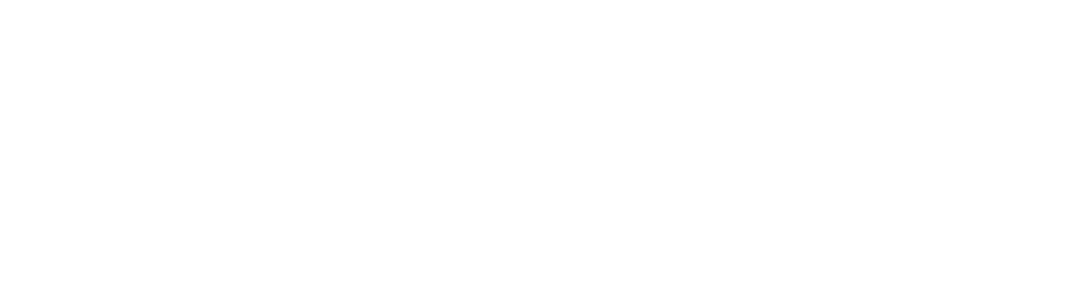
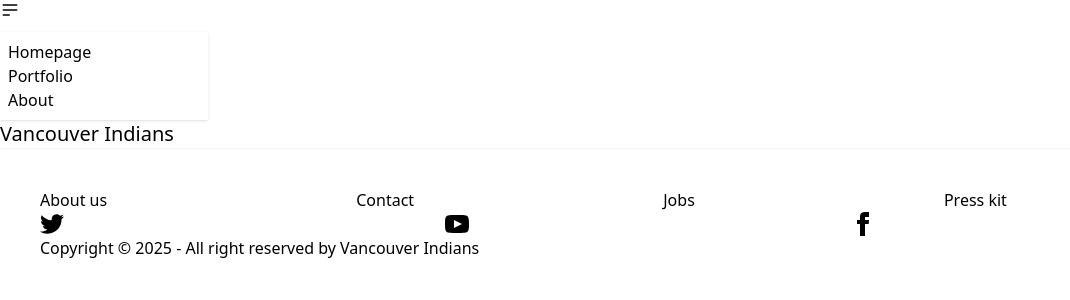
Before and after one commit to prateek-balani/vancouver-indians, a React (Vite) app in the folder van-indians/: page /events in a window 1280 px wide. Shown: the top 300 px of the page, without its empty margins (0-1070 px from the left). Built offline with nearby package versions, Linux system fonts and the light colour scheme.

Commit message:
added navbar and footer to app.jsx

```diff
--- a/van-indians/src/App.jsx
+++ b/van-indians/src/App.jsx
@@ -1,22 +1,30 @@
 import { useState } from 'react'
 
 
-import {BrowserRouter as Router, Routes, Route} from 'react-router-dom'
+import { BrowserRouter as Router, Routes, Route } from 'react-router-dom'
 import Home from './pages/home'
 import FAQ from './pages/FAQ'
 import Gallery from './pages/Gallery'
 import Events from './pages/Events'
+import Navbar from './components/navbar';
+import Footer from './components/footer';
 
 function App() {
-  return(
+  return (
     <Router>
+      <>
+     <Navbar />
       <Routes>
         <Route path="/" element={<Home />} />
         <Route path="/gallery" element={<Gallery />} />
         <Route path="/faq" element={<FAQ />} />
         <Route path="/events" element={<Events />} />
       </Routes>
+      <Footer />
+       </>
     </Router>
+
+
   );
 
 }
--- a/van-indians/src/components/navbar.jsx
+++ b/van-indians/src/components/navbar.jsx
@@ -14,7 +14,7 @@
       </div>
       <ul
         tabIndex={0}
-        className="menu menu-sm dropdown-content bg-base-100 rounded-box z-1 mt-3 w-52 p-2 shadow">
+        className="menu menu-sm dropdown-content bg-white rounded-box z-1 mt-3 w-52 p-2 shadow">
         <li><a>Homepage</a></li>
         <li><a>Portfolio</a></li>
         <li><a>About</a></li>
@@ -22,10 +22,10 @@
     </div>
   </div>
   <div className="navbar-center">
-    <a className="btn btn-ghost text-xl">daisyUI</a>
+    <a className="btn btn-ghost text-xl">Vancouver Indians</a>
   </div>
   <div className="navbar-end">
-    <button className="btn btn-ghost btn-circle">
+    {/* <button className="btn btn-ghost btn-circle">
       <svg xmlns="http://www.w3.org/2000/svg" className="h-5 w-5" fill="none" viewBox="0 0 24 24" stroke="currentColor"> <path strokeLinecap="round" strokeLinejoin="round" strokeWidth="2" d="M21 21l-6-6m2-5a7 7 0 11-14 0 7 7 0 0114 0z" /> </svg>
     </button>
     <button className="btn btn-ghost btn-circle">
@@ -33,7 +33,7 @@
         <svg xmlns="http://www.w3.org/2000/svg" className="h-5 w-5" fill="none" viewBox="0 0 24 24" stroke="currentColor"> <path strokeLinecap="round" strokeLinejoin="round" strokeWidth="2" d="M15 17h5l-1.405-1.405A2.032 2.032 0 0118 14.158V11a6.002 6.002 0 00-4-5.659V5a2 2 0 10-4 0v.341C7.67 6.165 6 8.388 6 11v3.159c0 .538-.214 1.055-.595 1.436L4 17h5m6 0v1a3 3 0 11-6 0v-1m6 0H9" /> </svg>
         <span className="badge badge-xs badge-primary indicator-item"></span>
       </div>
-    </button>
+    </button> */}
   </div>
 </div>
 </>
--- a/van-indians/src/pages/Home.jsx
+++ b/van-indians/src/pages/Home.jsx
@@ -1,14 +1,14 @@
 import React from 'react';
-import Navbar from '../components/navbar';
-import Footer from '../components/footer'
+
+
 import Carousel from '../components/carousel';
 
 const Home = () => {
     return(
       <>
-      <Navbar />
+
       <Carousel />
-      <Footer />
+
       </>
 
 
```
